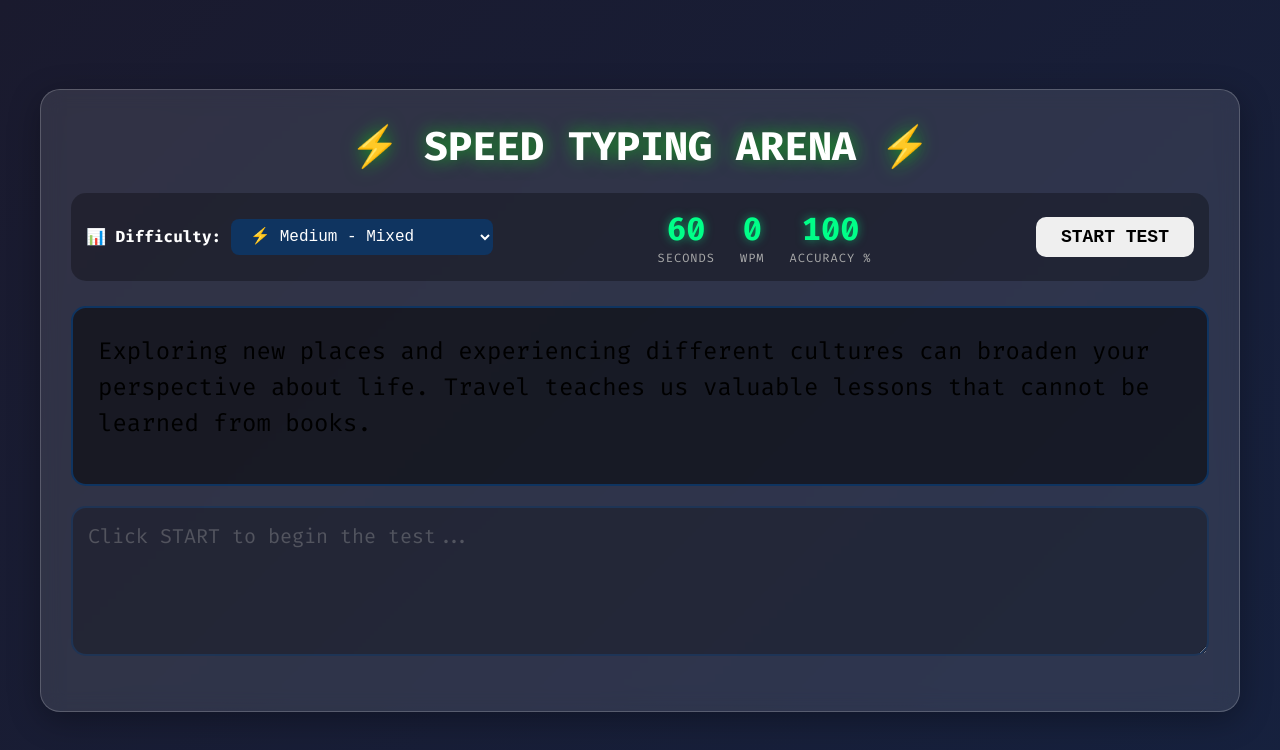
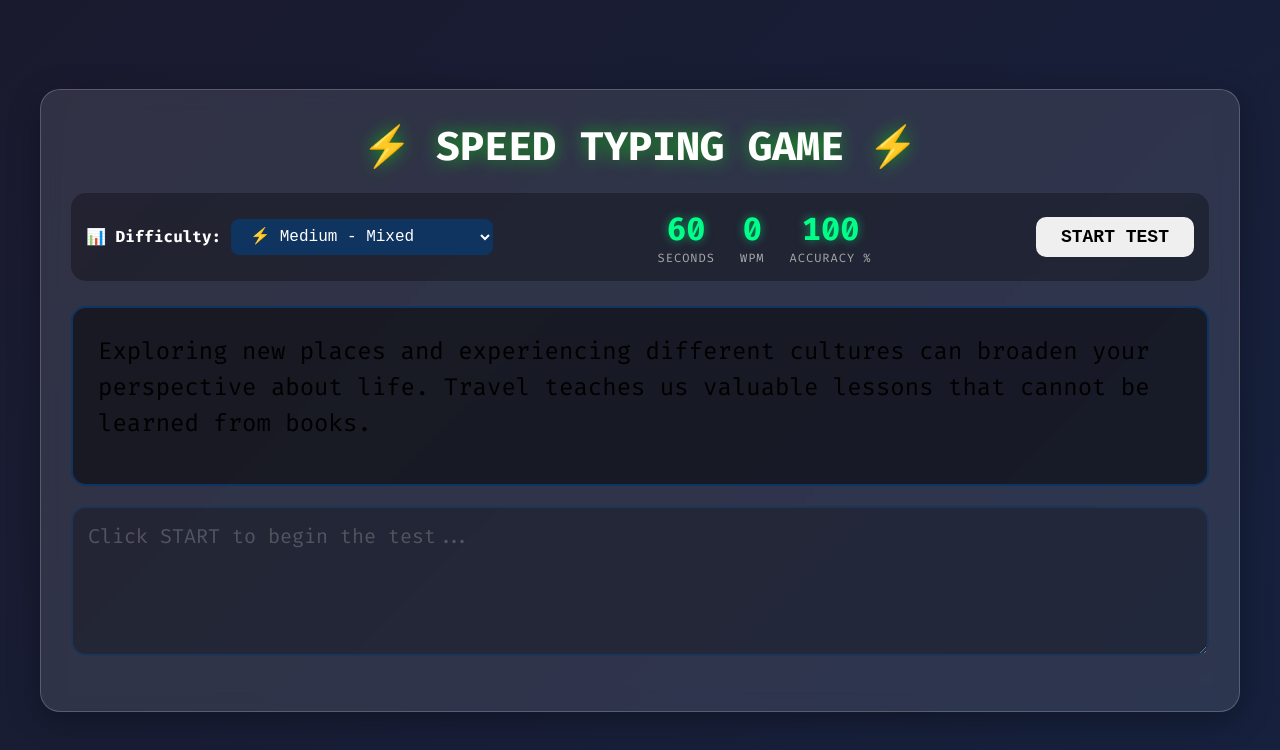
Before and after one commit to 19mekdes/speed-typing-game, a Next.js app: page / in a window 1280 px wide. Shown: the top 750 px of the page. Built offline with nearby package versions, Linux system fonts and the light colour scheme.

Commit message:
modified

```diff
--- a/app/components/TypingGame.tsx
+++ b/app/components/TypingGame.tsx
@@ -269,7 +269,7 @@ export default function TypingGame() {
 
   return (
     <div className="game-container">
-      <h1>⚡ SPEED TYPING ARENA ⚡</h1>
+      <h1>⚡ SPEED TYPING GAME ⚡</h1>
 
       <div className="controls">
         <div className="difficulty-selector">
```
